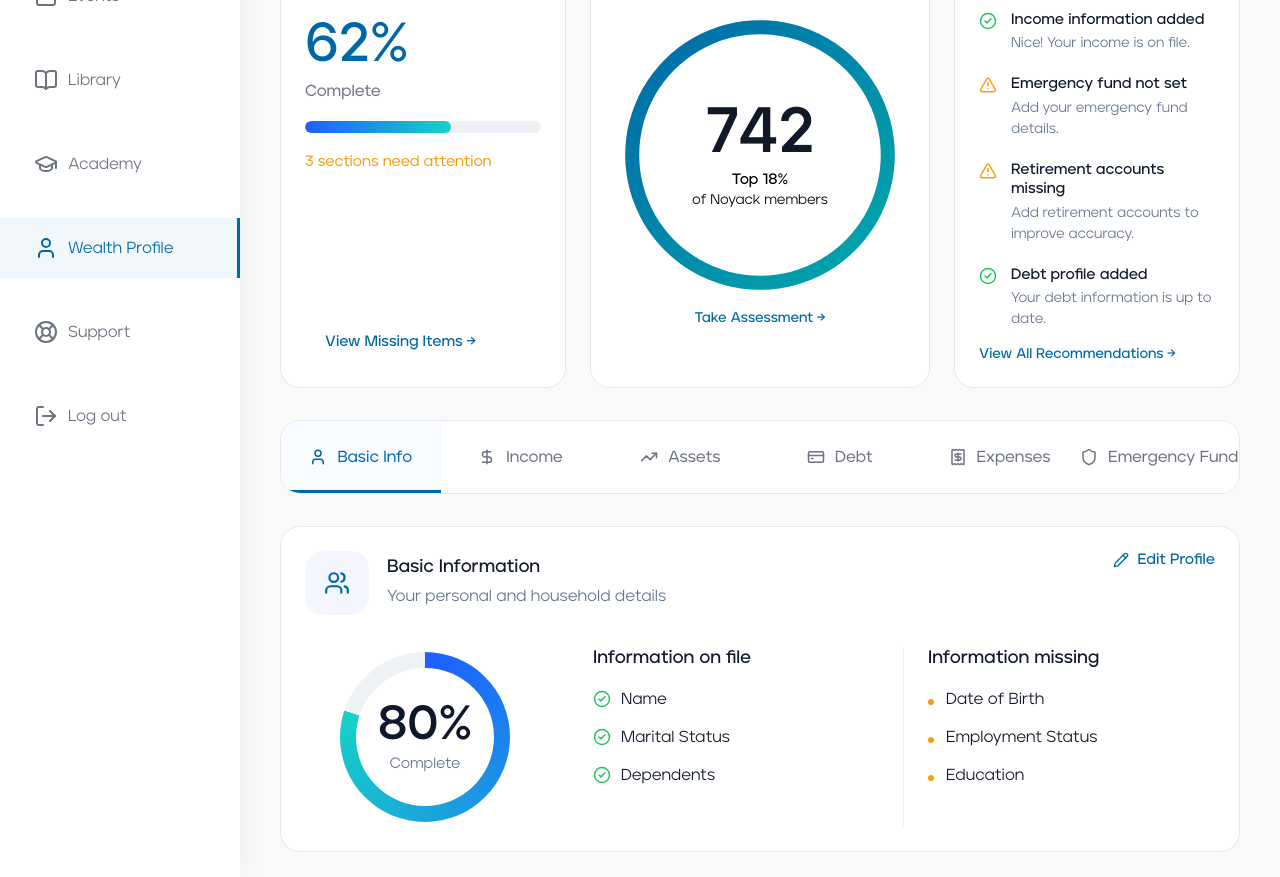
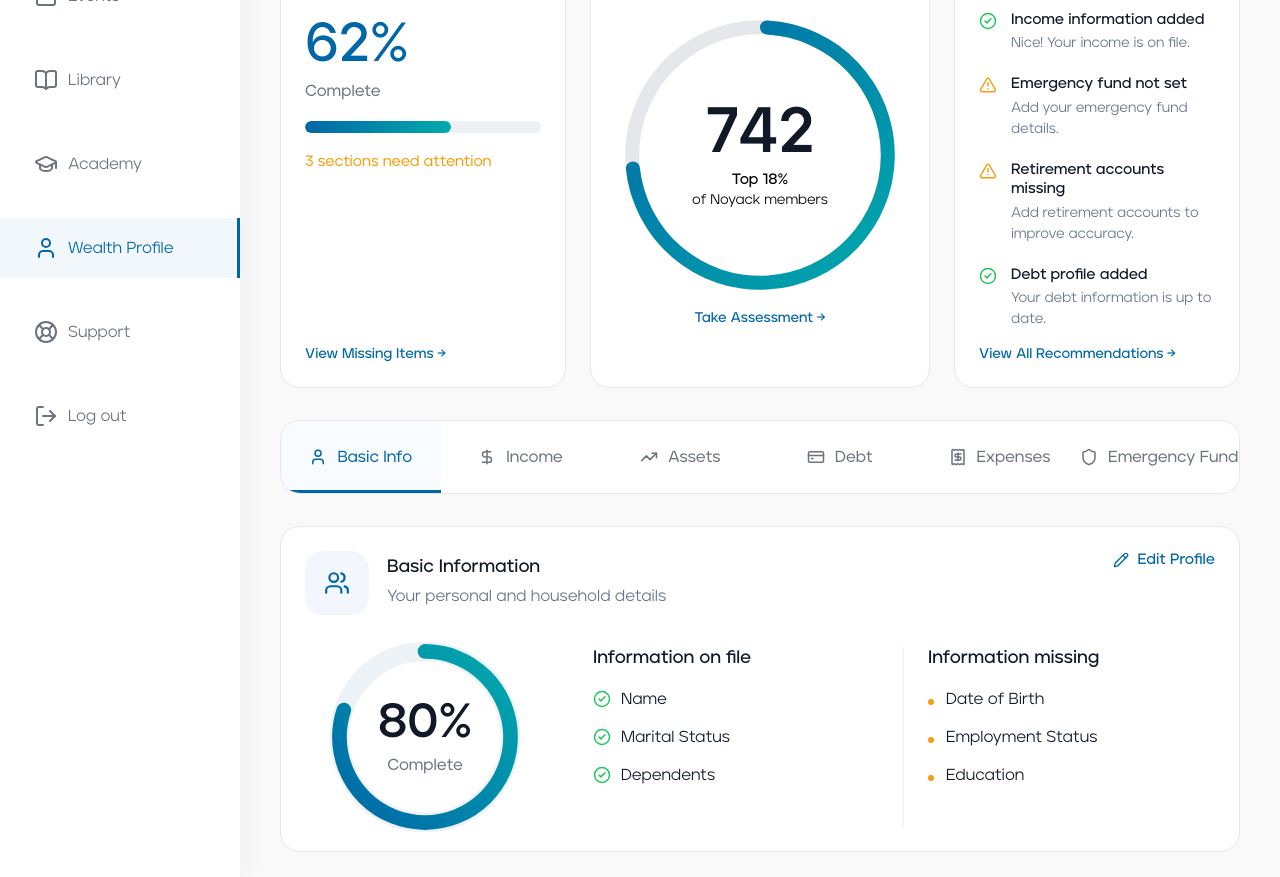
Before and after one commit to araicabenjamin/noyack-dashboard, a React (Vite) app: page /wealth-profile in a window 1280 px wide. Shown: the part 320-1197 px from the top of the page. Built offline with nearby package versions, Linux system fonts and the light colour scheme.

Commit message:
Refine wealth profile UI and standardize CTA styles

```diff
--- a/src/components/wealthprofile/BasicInfoCard.tsx
+++ b/src/components/wealthprofile/BasicInfoCard.tsx
@@ -36,14 +36,62 @@ export function BasicInfoCard() {
       </div>
 
       <div className="basic-info-content">
-
 <div className="basic-info-progress">
 
   <div className="basic-info-ring">
+
+    <svg
+      width="180"
+      height="180"
+      viewBox="0 0 180 180"
+    >
+      <defs>
+        <linearGradient
+          id="basicInfoGradient"
+          x1="0%"
+          y1="0%"
+          x2="100%"
+          y2="100%"
+        >
+          <stop
+            offset="0%"
+            stopColor="var(--brand-blue)"
+          />
+
+          <stop
+            offset="100%"
+            stopColor="var(--brand-teal)"
+          />
+        </linearGradient>
+      </defs>
+
+      <circle
+        cx="90"
+        cy="90"
+        r="70"
+        fill="none"
+        stroke="#edf2f7"
+        strokeWidth="16"
+      />
+
+      <circle
+        cx="90"
+        cy="90"
+        r="70"
+        fill="none"
+        stroke="url(#basicInfoGradient)"
+        strokeWidth="12"
+        strokeLinecap="round"
+        strokeDasharray="351.86 439.82"
+        transform="rotate(-90 90 90)"
+      />
+    </svg>
+
     <div className="basic-info-ring-inner">
       <span>80%</span>
       <small>Complete</small>
     </div>
+
   </div>
 
 </div>
--- a/src/components/wealthprofile/ProfileCompletionCard.tsx
+++ b/src/components/wealthprofile/ProfileCompletionCard.tsx
@@ -37,7 +37,7 @@ export function ProfileCompletionCard() {
 
       </div>
 
-      <button className="completion-button">
+      <button className="text-button">
         View Missing Items →
       </button>
 
--- a/src/components/wealthprofile/WealthIQCard.tsx
+++ b/src/components/wealthprofile/WealthIQCard.tsx
@@ -3,12 +3,13 @@ import {
   RadialBarChart,
   RadialBar,
   ResponsiveContainer,
+  PolarAngleAxis,
 } from "recharts";
 
 const data = [
   {
     name: "score",
-    value: 100,
+    value: 742,
     fill: "url(#wealthGradient)",
   },
 ];
@@ -21,14 +22,13 @@ export function WealthIQCard() {
           <Brain size={18} />
         </div>
 
-        <h3 className="card-semibold">
-          Wealth IQ Score
-        </h3>
+        <h3 className="card-semibold">Wealth IQ Score</h3>
       </div>
 
       <div className="wealth-iq-chart">
         <ResponsiveContainer width="100%" height="100%">
           <RadialBarChart
+            data={data}
             cx="50%"
             cy="50%"
             innerRadius="82%"
@@ -36,7 +36,6 @@ export function WealthIQCard() {
             startAngle={90}
             endAngle={-270}
             barSize={14}
-            data={data}
           >
             <defs>
               <linearGradient
@@ -46,20 +45,17 @@ export function WealthIQCard() {
                 x2="100%"
                 y2="100%"
               >
-                <stop
-                  offset="0%"
-                  stopColor="#0067A7"
-                />
-                <stop
-                  offset="100%"
-                  stopColor="#01ABAD"
-                />
+                <stop offset="0%" stopColor="var(--brand-blue)" />
+
+                <stop offset="100%" stopColor="var(--brand-teal)" />
               </linearGradient>
             </defs>
 
+            <PolarAngleAxis type="number" domain={[0, 1000]} tick={false} />
+
             <RadialBar
-              background
               dataKey="value"
+              background={{ fill: "#E5E7EB" }}
               fill="url(#wealthGradient)"
               cornerRadius={12}
             />
@@ -67,17 +63,11 @@ export function WealthIQCard() {
         </ResponsiveContainer>
 
         <div className="wealth-iq-center">
-          <div className="wealth-iq-score">
-            742
-          </div>
+          <div className="wealth-iq-score">742</div>
 
-          <div className="wealth-iq-rank">
-            Top 18%
-          </div>
+          <div className="wealth-iq-rank">Top 18%</div>
 
-          <div className="wealth-iq-members">
-            of Noyack members
-          </div>
+          <div className="wealth-iq-members">of Noyack members</div>
         </div>
       </div>
 
--- a/src/pages/wealthprofile/WealthProfile.css
+++ b/src/pages/wealthprofile/WealthProfile.css
@@ -139,11 +139,7 @@
 
   border-radius: 999px;
 
-  background: linear-gradient(
-    90deg,
-    var(--color-primary),
-    var(--color-teal)
-  );
+  background: var(--gradient-brand);
 }
 
 .warning-text {
@@ -344,58 +340,60 @@
    PROGRESS RING
 ========================= */
 
+/* =========================
+   BASIC INFO RING
+========================= */
+
 .basic-info-progress {
   display: flex;
   justify-content: center;
+  align-items: center;
 }
 
 .basic-info-ring {
-  width: 170px;
-  height: 170px;
+  position: relative;
 
-  border-radius: 50%;
-
-  background:
-    conic-gradient(
-      #1f5eff 0deg,
-      #16d2c5 288deg,
-      #edf2f7 288deg,
-      #edf2f7 360deg
-    );
+  width: 180px;
+  height: 180px;
 
   display: flex;
   align-items: center;
   justify-content: center;
 }
 
+.basic-info-ring svg {
+  width: 220px;
+  height: 220px;
+
+  overflow: visible;
+}
+
 .basic-info-ring-inner {
-  width: 138px;
-  height: 138px;
-
-  border-radius: 50%;
-
-  background: white;
+  position: absolute;
 
   display: flex;
   flex-direction: column;
   align-items: center;
   justify-content: center;
+
+  text-align: center;
 }
 
 .basic-info-ring-inner span {
   font-size: 48px;
+  line-height: 1;
   font-weight: 700;
-  line-height: 1;
 
-  color: #0f172a;
+  color: var(--color-text-primary);
 }
 
 .basic-info-ring-inner small {
-  margin-top: 6px;
+  margin-top: 8px;
 
-  font-size: 15px;
+  font-size: 16px;
+  font-weight: 500;
 
-  color: #64748b;
+  color: var(--color-text-secondary);
 }
 
 /* =========================
@@ -523,8 +521,6 @@
   }
 }
 
-
-
 /* =========================
    PROFILE INSIGHTS CARD
 ========================= */
@@ -644,9 +640,6 @@
 }
 
 
-
-
-
 /* =========================
    WEALTH IQ CARD
 ========================= */
@@ -760,12 +753,7 @@
   height: 100%;
 
   border-radius: 999px;
-
-  background: linear-gradient(
-    90deg,
-    #1f5eff,
-    #16d2c5
-  );
+  background: var(--gradient-brand);
 }
 
 .completion-warning {
@@ -777,29 +765,6 @@
   color: #f59e0b;
 }
 
-.completion-button {
-  margin-top: auto;
-  border: none;
-
-  width: fit-content;
-
-  padding: 12px 20px;
-
-
-
-
-  background: white;
-
-  color: var(--color-primary);
-
-  font-size: 15px;
-  font-weight: 600;
-
-  cursor: pointer;
-
-  transition: 0.2s ease;
-}
-
 .completion-button:hover {
 
 
--- a/src/styles/tokens.css
+++ b/src/styles/tokens.css
@@ -28,7 +28,7 @@
   --color-tab-active: #f2f5fd;
 
   /* =========================
-     BORDERS
+     BORDER
   ========================= */
 
   --color-border-primary: #e5e7eb;
@@ -38,12 +38,28 @@
   --color-border-interactive: #0067a7;
 
   /* =========================
-     BRAND
+   BRAND
+========================= */
+
+  --brand-navy: #011e5a;
+  --brand-blue: #0067a7;
+  --brand-teal: #01abad;
+
+  /* compatibility aliases */
+
+  --color-primary: var(--brand-blue);
+  --color-secondary: var(--brand-navy);
+  --color-teal: var(--brand-teal);
+
+  /* =========================
+     GRADIENT
   ========================= */
 
-  --color-primary: #0067a7;
-
-  --color-teal: #01abad;
+  --gradient-brand: linear-gradient(
+    90deg,
+    var(--brand-blue) 0%,
+    var(--brand-teal) 100%
+  );
 
   /* =========================
      ACCENTS
@@ -211,7 +227,7 @@
   font-size: 14px;
   line-height: 1.4;
   font-weight: 600;
-  --color-text-muted: #9ca3af;
+  color: var(--color-text-muted);
 }
 
 /* META */
```
Also changed, not shown: src/layout/Sidebar/Sidebar.css (line endings or trailing spaces). Lines whose indentation alone changed are shown as unchanged.
